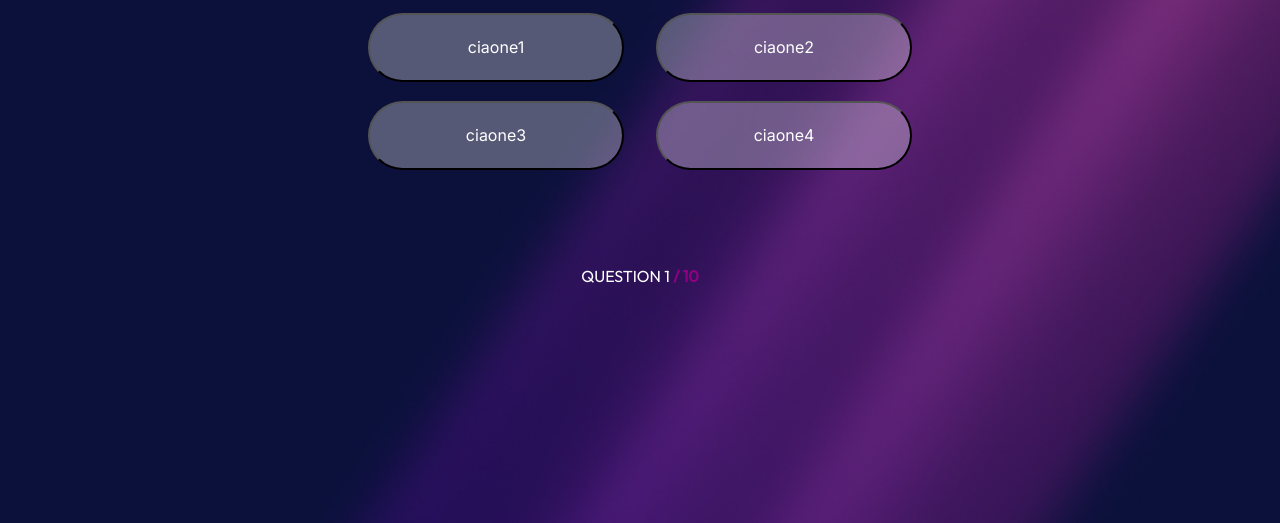
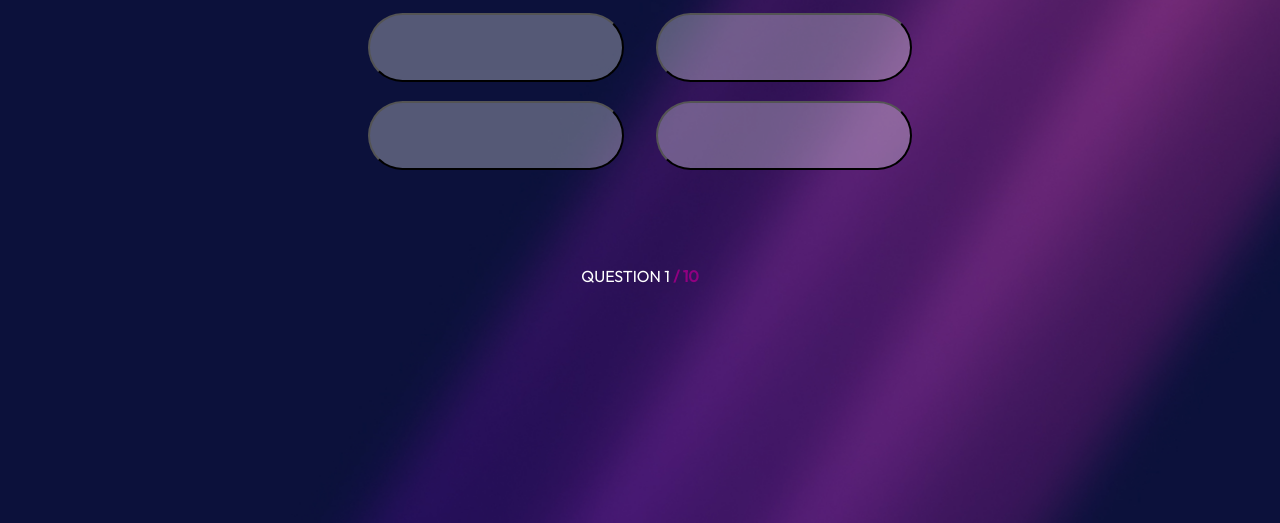
Before and after one commit to chri3092/giovani, a plain HTML site: page domanda.html in a window 1280 px wide. Shown: the part 277-800 px from the top of the page. Drawn offline with Linux system fonts and the light colour scheme.

```diff
--- a/domanda.html
+++ b/domanda.html
@@ -16,10 +16,10 @@
       <div class="domanda-risposte-flex">
         <p class="domanda">La capitale della Turchia?</p>
         <div class="elenco-risposte">
-          <input type="button" onclick="changePage()" class="box-risposta" value="ciaone1"></input>
-          <input type="button" onclick="changePage()" class="box-risposta" value="ciaone2"></input>
-          <input type="button" onclick="changePage()" class="box-risposta" value="ciaone3"></input>
-          <input type="button" onclick="changePage()" class="box-risposta" value="ciaone4"></input>
+          <input type="button" onclick="changePage()" class="box-risposta" value=""></input>
+          <input type="button" onclick="changePage()" class="box-risposta" value=""></input>
+          <input type="button" onclick="changePage()" class="box-risposta" value=""></input>
+          <input type="button" onclick="changePage()" class="box-risposta" value=""></input>
         </div>
         <p class="numero-domanda">QUESTION <span class="numero-attuale-domanda">1</span> <span class="purple">/</span> <span class="numero-totale-domande purple">10</span></p>
       </div>
```
